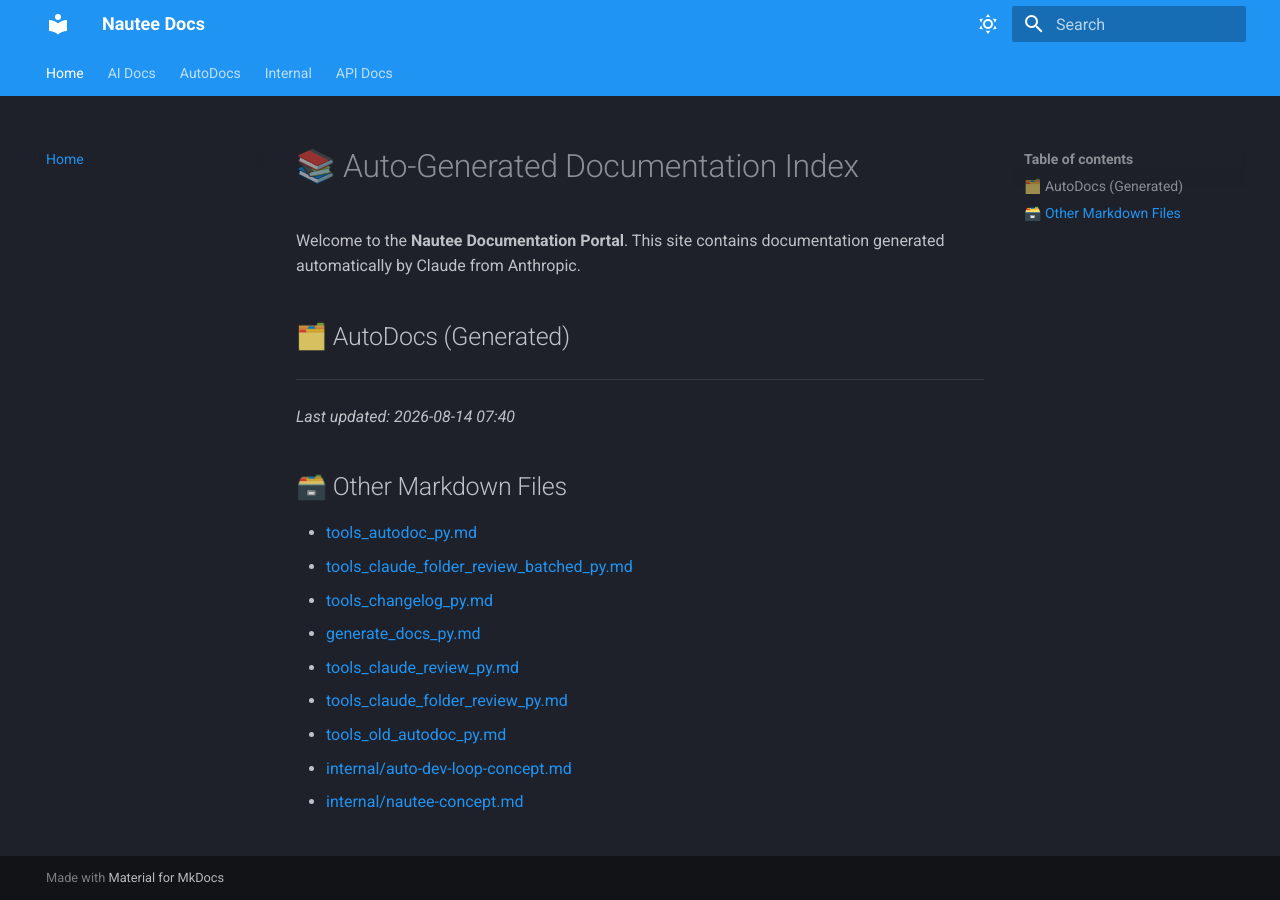
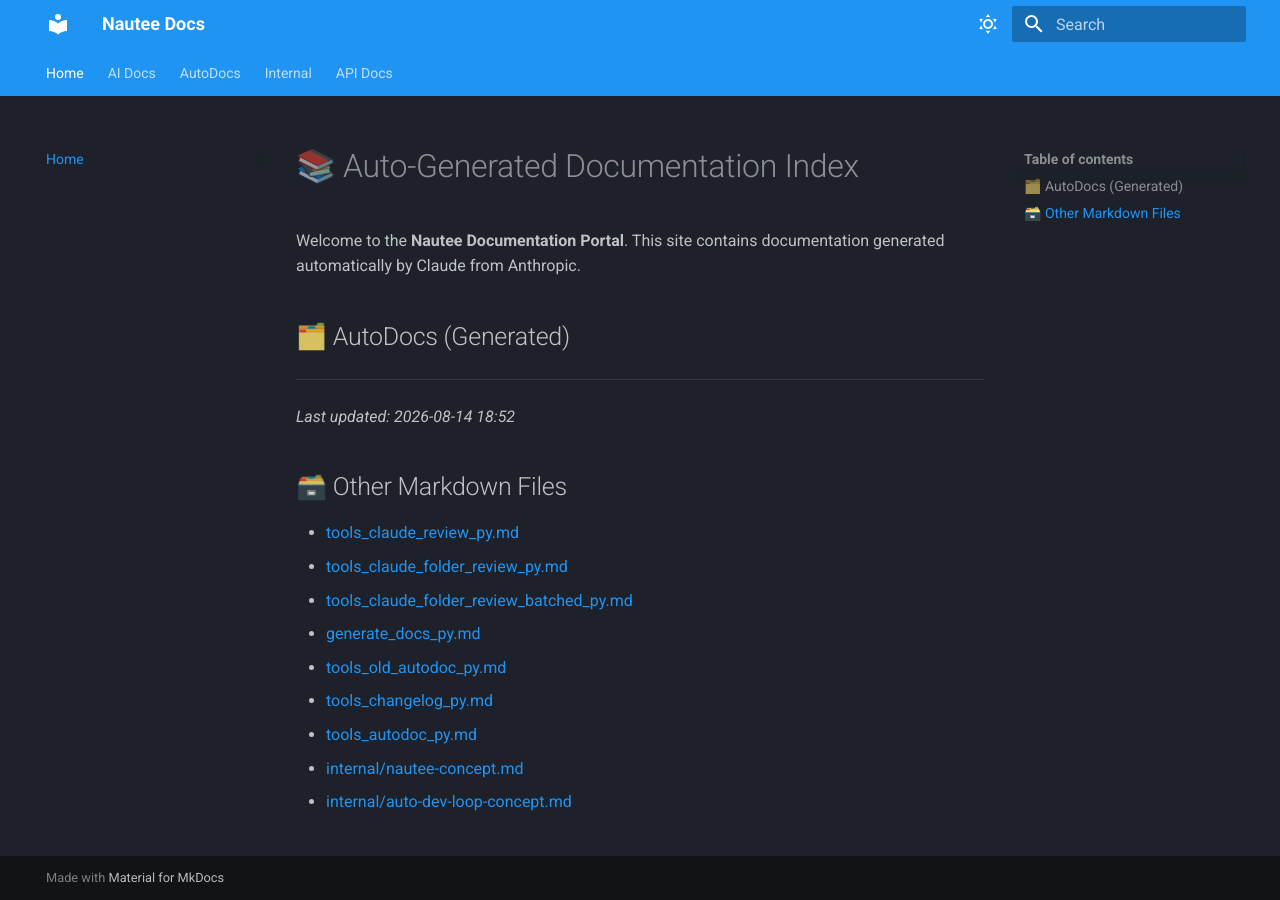
Before and after one commit to 48Nauts-Operator/nautee, an MkDocs documentation site: the page built from docs/index.md, in a window 1280 px wide. Built offline with MkDocs 1.6.1 and Material for MkDocs 9.7.7, drawn with Linux system fonts in a browser that asks for light colours.

```diff
--- a/docs/index.md
+++ b/docs/index.md
@@ -7,16 +7,16 @@ Welcome to the **Nautee Documentation Portal**. This site contains documentation
 
 ---
 
-_Last updated: 2026-08-14 07:40_
+_Last updated: 2026-08-14 18:52_
 
 ## 🗃️ Other Markdown Files
 
-- [tools_autodoc_py.md](tools_autodoc_py.md)
-- [tools_claude_folder_review_batched_py.md](tools_claude_folder_review_batched_py.md)
-- [tools_changelog_py.md](tools_changelog_py.md)
-- [generate_docs_py.md](generate_docs_py.md)
 - [tools_claude_review_py.md](tools_claude_review_py.md)
 - [tools_claude_folder_review_py.md](tools_claude_folder_review_py.md)
+- [tools_claude_folder_review_batched_py.md](tools_claude_folder_review_batched_py.md)
+- [generate_docs_py.md](generate_docs_py.md)
 - [tools_old_autodoc_py.md](tools_old_autodoc_py.md)
+- [tools_changelog_py.md](tools_changelog_py.md)
+- [tools_autodoc_py.md](tools_autodoc_py.md)
+- [internal/nautee-concept.md](internal/nautee-concept.md)
 - [internal/auto-dev-loop-concept.md](internal/auto-dev-loop-concept.md)
-- [internal/nautee-concept.md](internal/nautee-concept.md)
```
